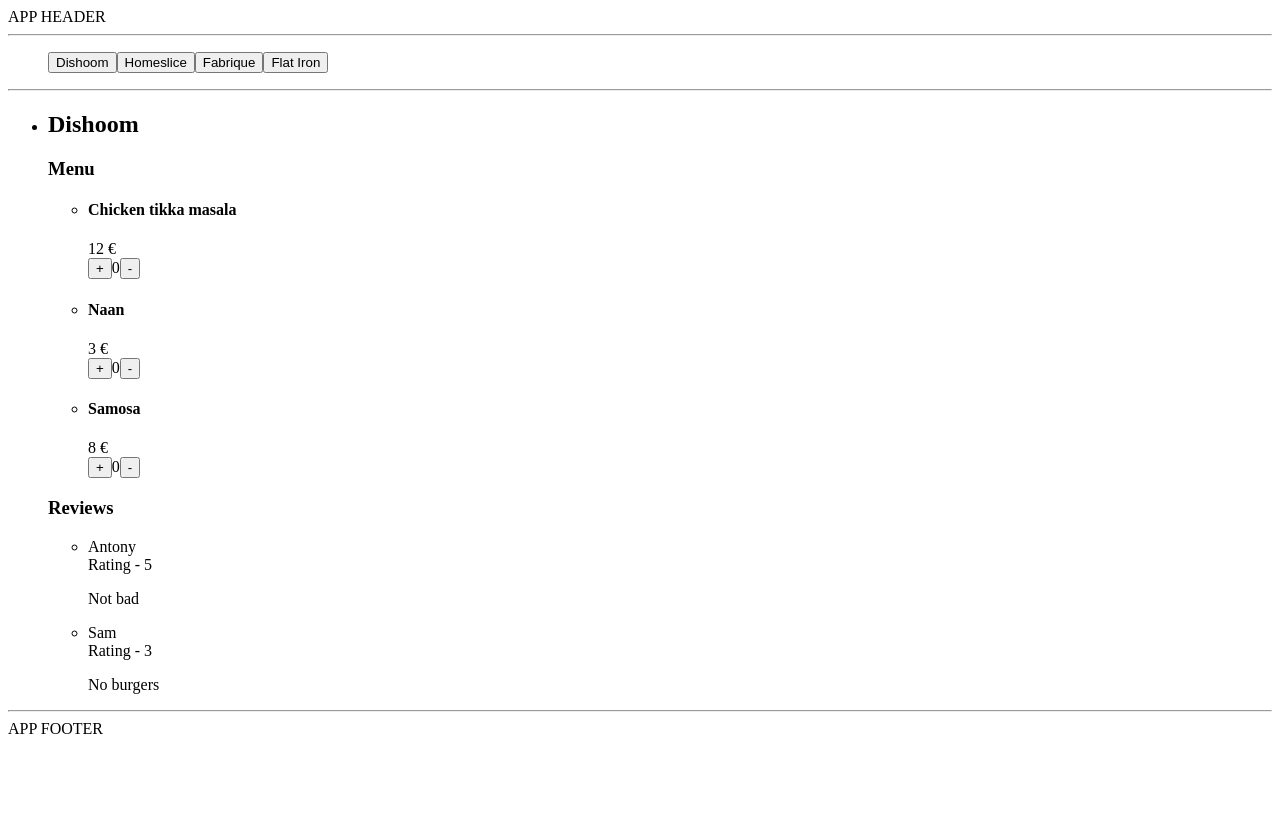
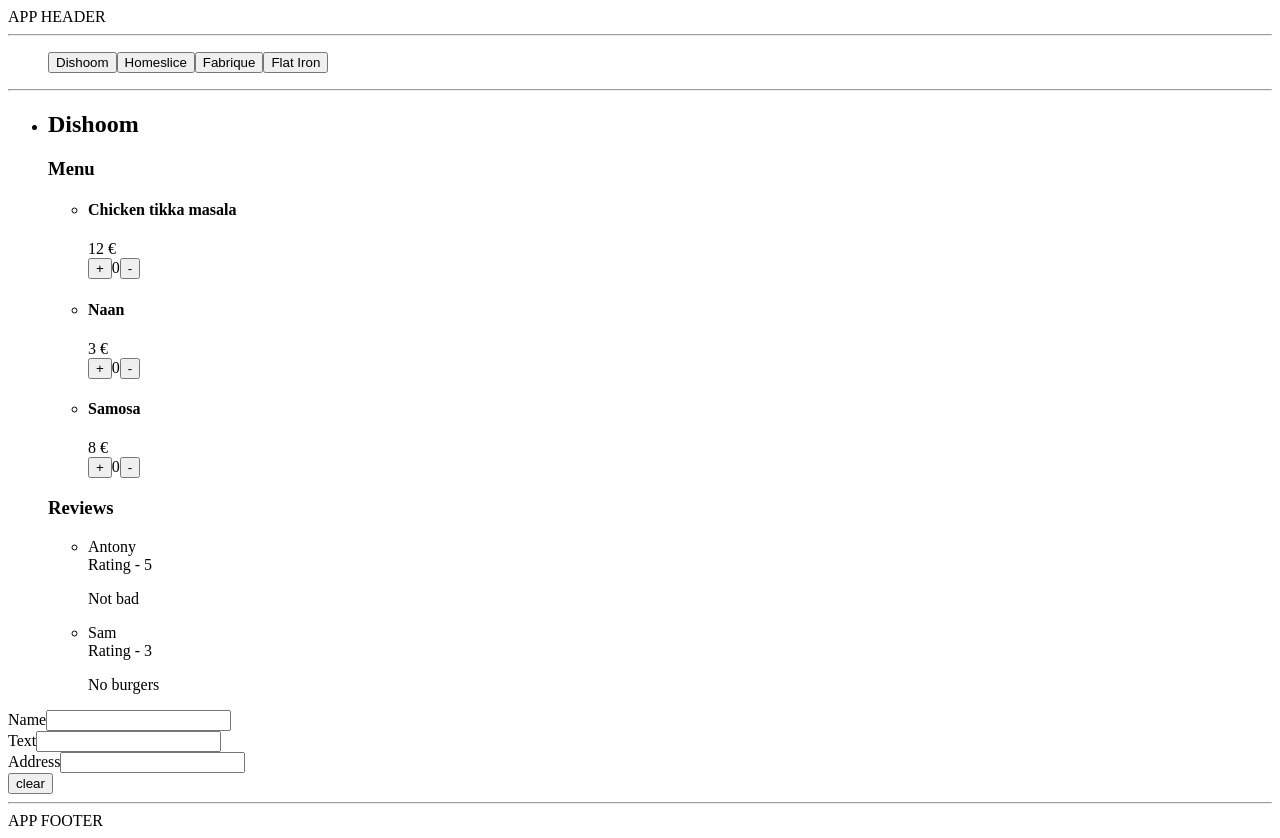
Before and after one commit to bjarcka/react-food-delivery, a React (Vite) app: page / in a window 1280 px wide. Before the commit the page ends 800 px from the top, so only its background shows below. Built offline with nearby package versions, Linux system fonts and the light colour scheme.

Commit message:
Add review form.

```diff
--- a/src/components/restaurants-page/restaurants-page.jsx
+++ b/src/components/restaurants-page/restaurants-page.jsx
@@ -1,6 +1,7 @@
 import { Restaurant } from "../restaurant/restaurant";
 import { useState } from "react";
 import { restaurants } from "../../data/mock";
+import { ReviewForm } from "../review-form/review-form";
 
 export const RestaurantsPage = () => {
   const [activeId, setActiveId] = useState(restaurants[0].id);
@@ -36,6 +37,7 @@
             )
         )}
       </ul>
+      <ReviewForm />
     </div>
   );
 };
--- /dev/null
+++ b/src/components/review-form/review-form.jsx
@@ -0,0 +1,46 @@
+import { useForm } from "./use-form";
+
+export const ReviewForm = () => {
+  const { form, onNameChange, onTextChange, onAddressChange, clear } =
+    useForm();
+
+  const { name, text, address } = form;
+
+  return (
+    <form
+      onSubmit={(event) => {
+        event.preventDefault();
+      }}
+    >
+      <div>
+        <span>Name</span>
+        <input
+          type="text"
+          value={name}
+          onChange={(event) => onNameChange(event.target.value)}
+        />
+      </div>
+      <div>
+        <span>Text</span>
+        <input
+          type="text"
+          value={text}
+          onChange={(event) => {
+            onTextChange(event.target.value);
+          }}
+        />
+      </div>
+      <div>
+        <span>Address</span>
+        <input
+          type="text"
+          value={address}
+          onChange={(event) => {
+            onAddressChange(event.target.value);
+          }}
+        />
+      </div>
+      <button onClick={clear}>clear</button>
+    </form>
+  );
+};
--- /dev/null
+++ b/src/components/review-form/use-form.js
@@ -0,0 +1,59 @@
+import { useReducer } from "react";
+
+const INITIAL_FORM = {
+  name: "",
+  text: "",
+  address: "",
+};
+
+const SET_NAME_ACTION = "setName";
+const SET_TEXT_ACTION = "setText";
+const SET_ADDRESS_ACTION = "setAddress";
+const CLEAR_ACTION = "clear";
+
+const reducer = (state, { type, payload }) => {
+  switch (type) {
+    case SET_NAME_ACTION: {
+      return { ...INITIAL_FORM, name: payload };
+    }
+    case SET_TEXT_ACTION: {
+      return { ...state, text: payload };
+    }
+    case SET_ADDRESS_ACTION: {
+      return { ...state, address: payload };
+    }
+    case CLEAR_ACTION: {
+      return INITIAL_FORM;
+    }
+    default:
+      return state;
+  }
+};
+
+export const useForm = () => {
+  const [form, dispatch] = useReducer(reducer, INITIAL_FORM);
+
+  const onNameChange = (name) => {
+    dispatch({ type: SET_NAME_ACTION, payload: name });
+  };
+
+  const onTextChange = (text) => {
+    dispatch({ type: SET_TEXT_ACTION, payload: text });
+  };
+
+  const onAddressChange = (address) => {
+    dispatch({ type: SET_ADDRESS_ACTION, payload: address });
+  };
+
+  const clear = (address) => {
+    dispatch({ type: CLEAR_ACTION });
+  };
+
+  return {
+    form,
+    onNameChange,
+    onTextChange,
+    onAddressChange,
+    clear,
+  };
+};
```
